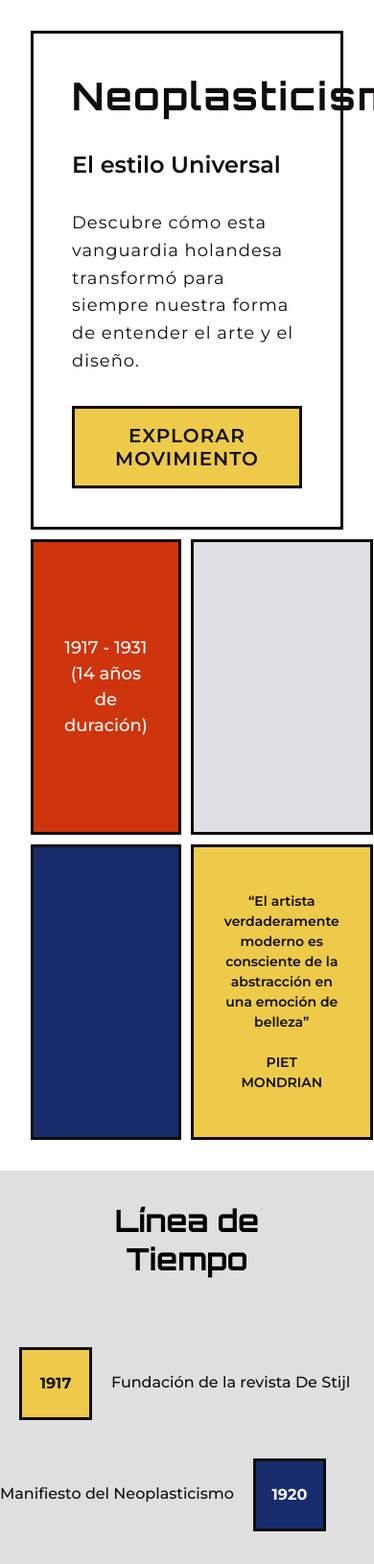
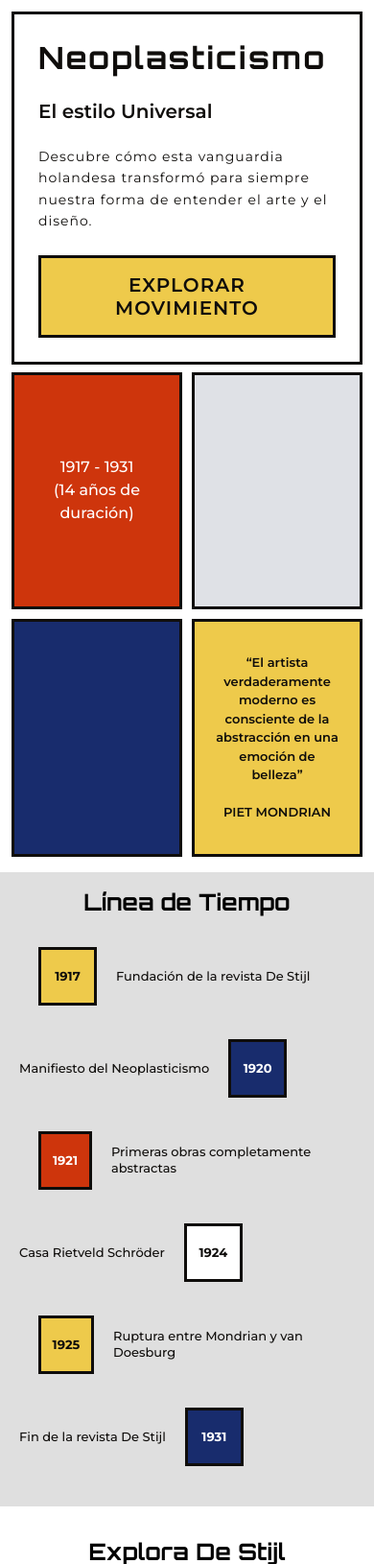
Before and after one commit to caronigra/de-stijl, a PHP site: page / in a window 390 px wide. Shown: the part 101-1731 px from the top of the page at 96% size. Run offline with PHP 8.4, Linux system fonts and the light colour scheme.

Commit message:
feat: mejorar responsividad completa del sitio web
- Añadir breakpoints progresivos (1024px, 768px, 480px) para todos los componentes
- Mejorar responsividad del footer con layout vertical en móviles
- Optimizar cuadrados principales con transición suave desktop→tablet→móvil
- Mejorar línea de tiempo con mejor adaptación a diferentes pantallas
- Optimizar principios fundamentales con grid responsive mejorado
- Mejorar header y navegación con breakpoints intermedios para tablets
- Optimizar página de historia con mejor layout de columnas
- Mejorar página de contacto con animación De Stijl adaptativa
- Uniformizar todos los breakpoints para experiencia consistente
- Ajustar tipografías y espaciado para mejor legibilidad en móviles

```diff
--- a/css/style.css
+++ b/css/style.css
@@ -446,30 +467,94 @@ nav ul li a.active:hover {
 }
 
 /* Responsive cuadros */
+@media (max-width: 1024px) {
+    .contenedor-principal {
+        margin: 20px;
+        gap: 8px;
+    }
+
+    .cuadrado-texto h1 {
+        font-size: 48px;
+    }
+
+    .cuadrado-texto h2 {
+        font-size: 28px;
+    }
+
+    .cuadrado-texto p {
+        font-size: 16px;
+    }
+}
+
 @media (max-width: 768px) {
     .contenedor-principal {
         flex-direction: column;
+        margin: 16px;
     }
 
     .cuadrado-texto {
-        padding: 40px;
+        padding: 30px;
     }
 
     .cuadrado-texto h1 {
-        font-size: 40px;
+        font-size: 36px;
     }
 
     .cuadrado-texto h2 {
-        font-size: 24px;
+        font-size: 22px;
+    }
+
+    .cuadrado-texto p {
+        font-size: 15px;
     }
 
     .cuadrado-colores {
-        min-height: 400px;
+        min-height: 350px;
     }
 
     .cuadrado-colores div {
         border-left: 3px solid #0f0d0b;
         border-top: 3px solid #0f0d0b;
+        padding: 24px;
+    }
+}
+
+@media (max-width: 480px) {
+    .contenedor-principal {
+        margin: 12px;
+    }
+
+    .cuadrado-texto {
+        padding: 25px;
+        gap: 24px;
+    }
+
+    .cuadrado-texto h1 {
+        font-size: 32px;
+    }
+
+    .cuadrado-texto h2 {
+        font-size: 20px;
+    }
+
+    .cuadrado-texto p {
+        font-size: 14px;
+    }
+
+    .cuadrado-colores {
+        min-height: 320px;
+    }
+
+    .cuadrado-colores div {
+        padding: 20px;
+    }
+
+    .text1home {
+        font-size: 16px;
+    }
+
+    .text2home {
+        font-size: 13px;
     }
 }
 
@@ -612,10 +697,41 @@ nav ul li a.active:hover {
 }
 
 /* Responsive linea de tiempo*/
+@media (max-width: 1024px) {
+    .title-home-h3 {
+        font-size: 30px;
+        margin: 24px;
+        padding: 24px;
+    }
+
+    .timeline-events {
+        gap: 20px;
+        padding: 0 20px;
+    }
+
+    .event-top-text,
+    .event-bottom-text {
+        font-size: 15px;
+        max-width: 120px;
+    }
+
+    .year-box {
+        width: 65px;
+        height: 65px;
+        font-size: 15px;
+    }
+}
+
 @media (max-width: 768px) {
+    .title-home-h3 {
+        font-size: 28px;
+        margin: 20px;
+        padding: 20px;
+    }
+
     .timeline-events {
         flex-direction: column;
-        gap: 40px;
+        gap: 35px;
         align-items: center;
     }
 
@@ -645,6 +761,36 @@ nav ul li a.active:hover {
     .event-bottom-text {
         text-align: left;
         max-width: none;
+        font-size: 14px;
+    }
+
+    .year-box {
+        width: 60px;
+        height: 60px;
+        font-size: 14px;
+    }
+}
+
+@media (max-width: 480px) {
+    .title-home-h3 {
+        font-size: 24px;
+        margin: 16px;
+        padding: 16px;
+    }
+
+    .event {
+        max-width: 350px;
+    }
+
+    .year-box {
+        width: 55px;
+        height: 55px;
+        font-size: 13px;
+    }
+
+    .event-top-text,
+    .event-bottom-text {
+        font-size: 13px;
     }
 }
 
@@ -919,31 +1065,61 @@ nav ul li a.active:hover {
 }
 
 @media (max-width: 1024px) {
-    .container {
+    .container-pf {
         grid-template-columns: repeat(2, 1fr);
         gap: 30px;
+        padding: 15px;
     }
 
     .image-box {
-        width: 150px;
-        height: 150px;
-    }
-}
-
-@media (max-width: 640px) {
-    .container {
+        width: 170px;
+        height: 170px;
+    }
+
+    .title-home-h3-pf {
+        font-size: 30px;
+    }
+}
+
+@media (max-width: 768px) {
+    .container-pf {
+        grid-template-columns: repeat(2, 1fr);
+        gap: 25px;
+        padding: 20px;
+    }
+
+    .image-box {
+        width: 160px;
+        height: 160px;
+    }
+
+    .title-home-h3-pf {
+        font-size: 28px;
+    }
+
+    .principle-title {
+        font-size: 1rem;
+    }
+}
+
+@media (max-width: 480px) {
+    .container-pf {
         grid-template-columns: 1fr;
         gap: 20px;
-    }
-
-    .title-home-h3 {
-        font-size: 2rem;
-        margin-bottom: 40px;
+        padding: 15px;
+    }
+
+    .title-home-h3-pf {
+        font-size: 24px;
     }
 
     .image-box {
         width: 180px;
         height: 180px;
+    }
+
+    .principle-title {
+        font-size: 0.9rem;
     }
 }
 
```
Also changed, not shown: other parts of css/style.css (+164 -6 lines).
